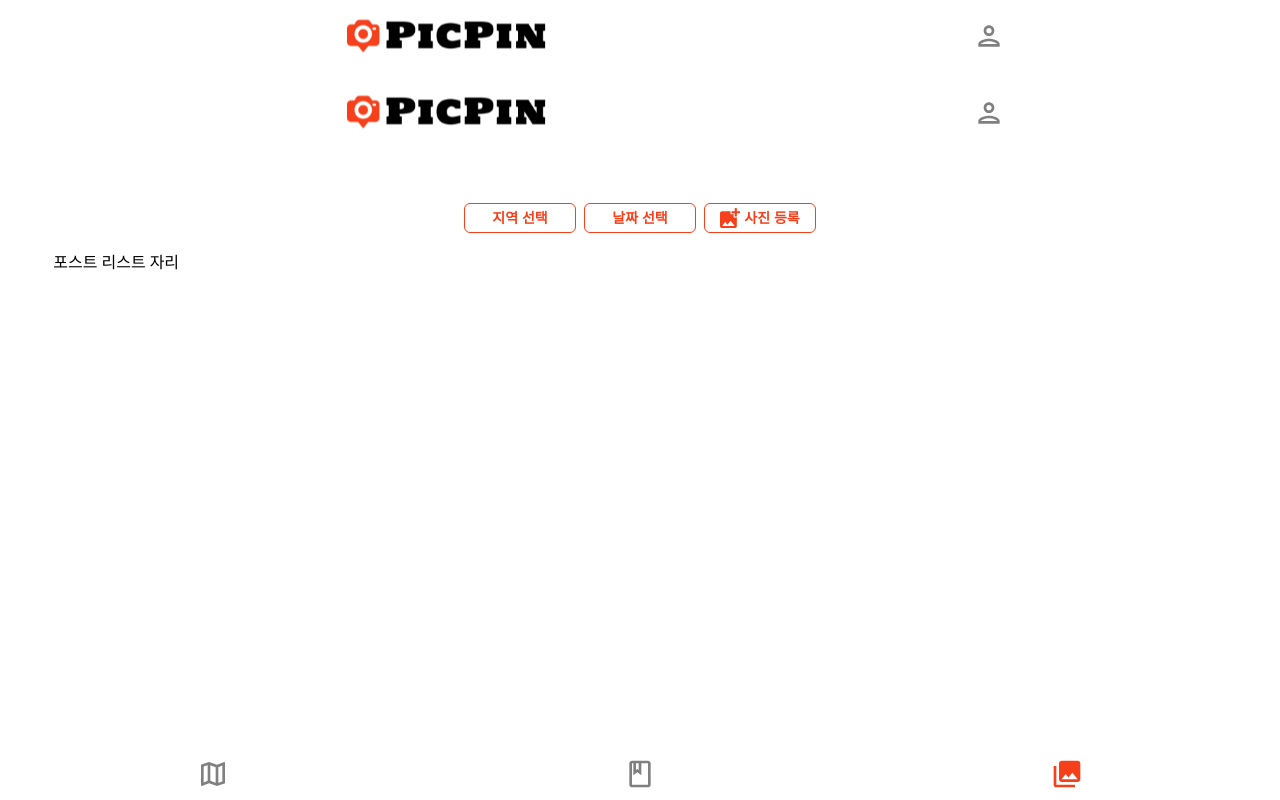
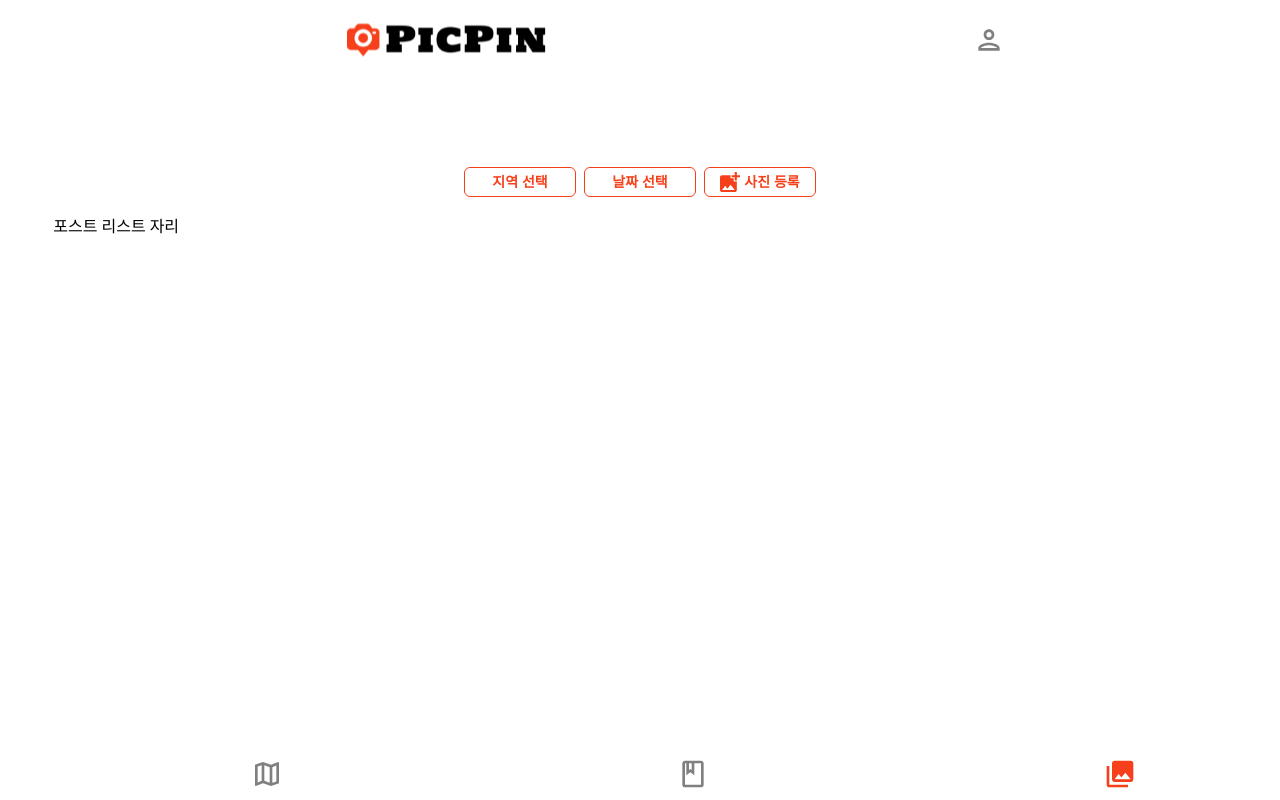
Before and after one commit to PicPin-oasis/PicPin, a Next.js app: page /photo in a window 1280 px wide. Built offline with nearby package versions, Linux system fonts and the light colour scheme.

Commit message:
Fix: Provider 수정

```diff
--- a/app/Provider.tsx
+++ b/app/Provider.tsx
@@ -1,24 +1,21 @@
 "use client";
+
 import { store, persistor } from "@/redux/store";
 import { Provider as ReduxProvider } from "react-redux";
 import { QueryClient, QueryClientProvider } from "react-query";
 import { ReactQueryDevtools } from "react-query/devtools";
 import { PersistGate } from "redux-persist/integration/react";
 import { ChildrenProps } from "@/types/types";
-import { Header } from "@/components/common/Header";
-import { Navbar } from "@/components/common/Navbar";
+import { useState } from "react";
 
 const Provider = ({ children }: ChildrenProps) => {
-  const queryClient = new QueryClient();
+  const [queryClient] = useState(() => new QueryClient());
+
   return (
     <QueryClientProvider client={queryClient}>
       <ReactQueryDevtools initialIsOpen={false} />
       <ReduxProvider store={store}>
-        <PersistGate persistor={persistor}>
-          <Header />
-          {children}
-          <Navbar />
-        </PersistGate>
+        <PersistGate persistor={persistor}>{children}</PersistGate>
       </ReduxProvider>
     </QueryClientProvider>
   );
```
